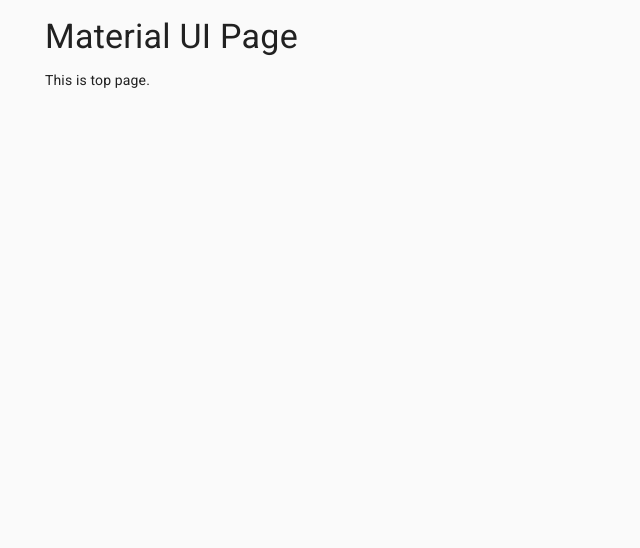
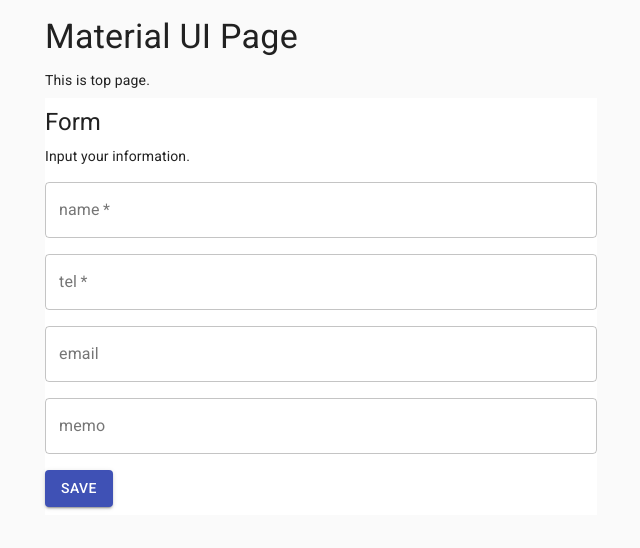
Before and after one commit to shoji-k/next-sandbox-v1, a Next.js app: page /material-ui in a window 1280 px wide. Shown: the top 548 px of the page, without its empty margins (319-959 px from the left). Built offline with nearby package versions, Linux system fonts and the light colour scheme.

Commit message:
prepare form base

```diff
--- /dev/null
+++ b/components/organisms/material-ui/form.tsx
@@ -0,0 +1,38 @@
+import React, { ReactElement } from 'react'
+import Box from '@material-ui/core/Box'
+import Button from '@material-ui/core/Button'
+import Grid from '@material-ui/core/Grid'
+import TextField from '@material-ui/core/TextField'
+import Typography from '@material-ui/core/Typography'
+
+export default function MaterialUi(): ReactElement {
+  return (
+    <Box pt={1} bgcolor="white">
+      <Typography variant="h5" component="h2" gutterBottom>
+        Form
+      </Typography>
+      <Box pb={2}>Input your information.</Box>
+      <form>
+        <Grid container direction="column" spacing={2}>
+          <Grid item>
+            <TextField label="name" variant="outlined" fullWidth required />
+          </Grid>
+          <Grid item>
+            <TextField label="tel" variant="outlined" fullWidth required />
+          </Grid>
+          <Grid item>
+            <TextField label="email" variant="outlined" fullWidth />
+          </Grid>
+          <Grid item>
+            <TextField label="memo" variant="outlined" fullWidth multiline />
+          </Grid>
+          <Grid item>
+            <Button variant="contained" color="primary">
+              Save
+            </Button>
+          </Grid>
+        </Grid>
+      </form>
+    </Box>
+  )
+}
--- a/pages/material-ui.tsx
+++ b/pages/material-ui.tsx
@@ -2,6 +2,7 @@
 import Box from '@material-ui/core/Box'
 import Container from '@material-ui/core/Container'
 import Typography from '@material-ui/core/Typography'
+import Form from '@/components/organisms/material-ui/form'
 
 export default function MaterialUi(): ReactElement {
   return (
@@ -11,6 +12,8 @@
           Material UI Page
         </Typography>
         <Box my={1}>This is top page.</Box>
+
+        <Form />
       </Box>
     </Container>
   )
```
